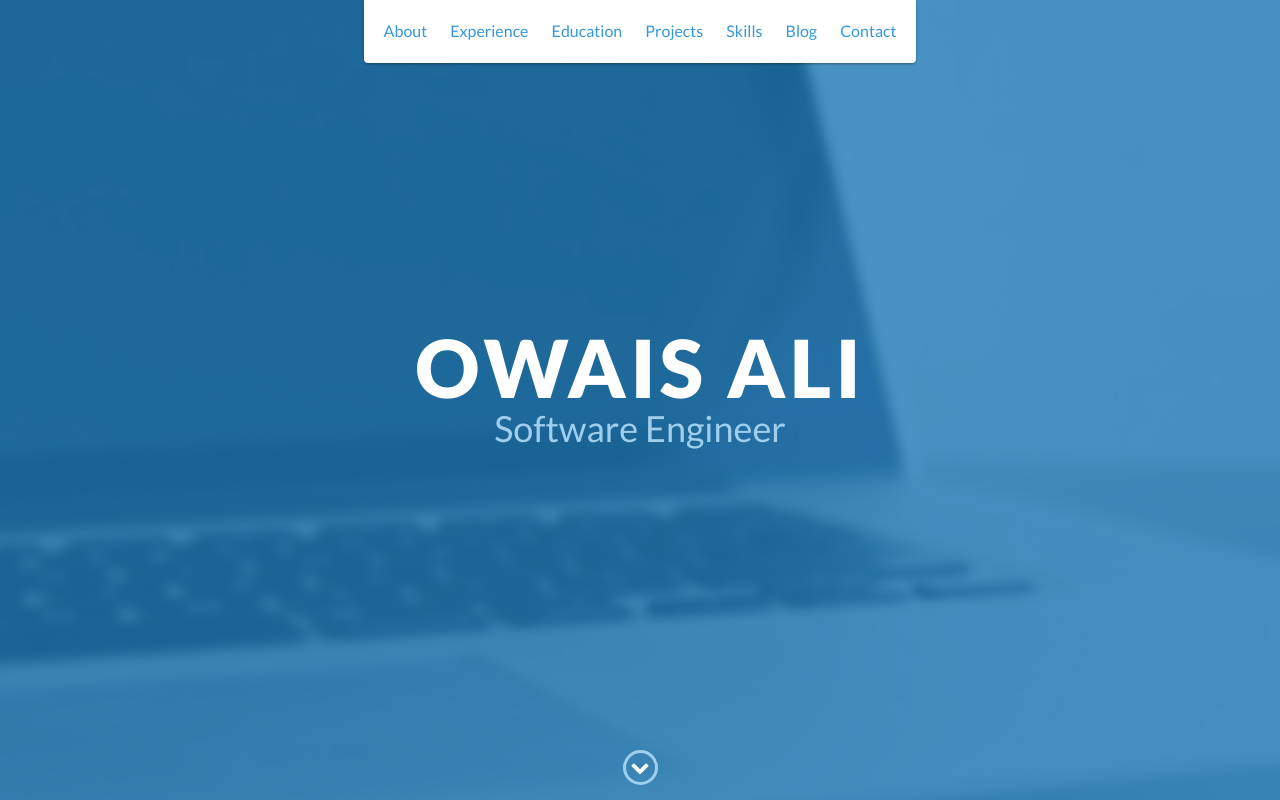
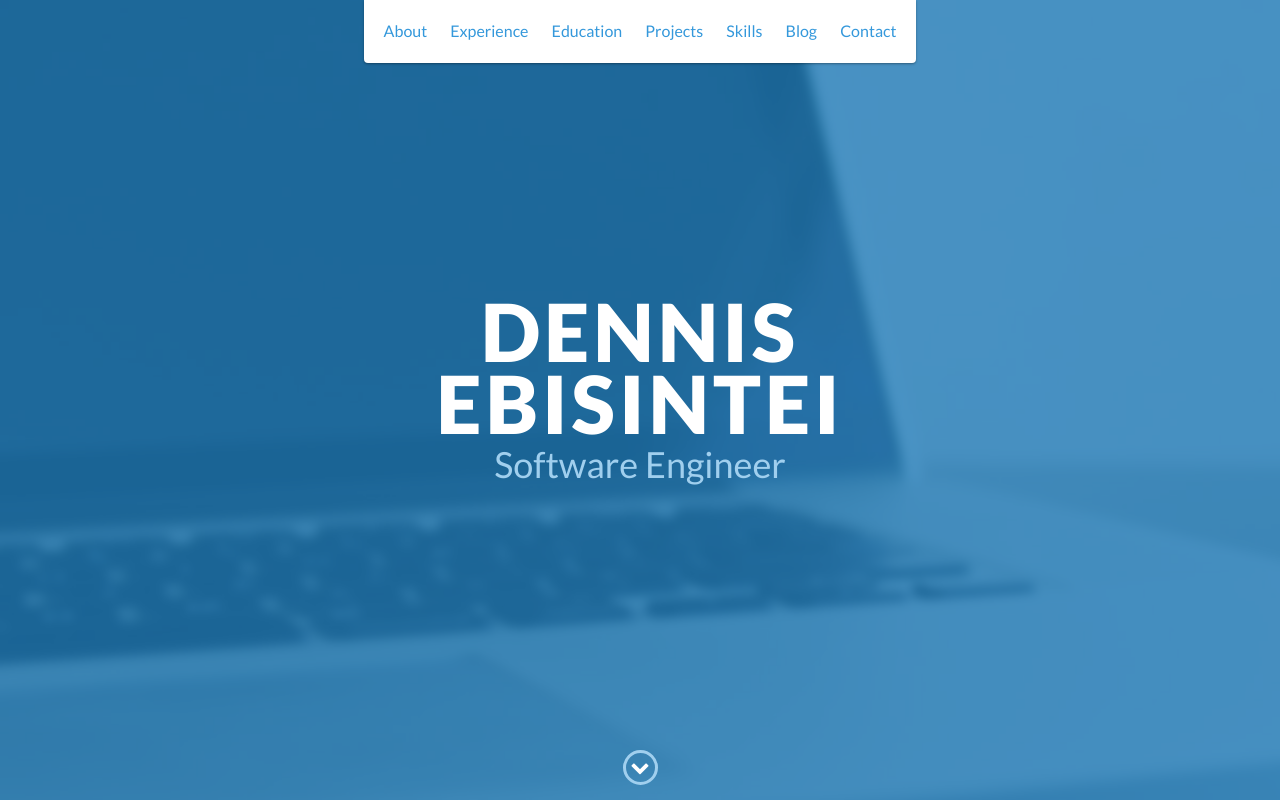
Before and after one commit to ebisinteidennis/ebisinteidennis, a website: page index.html in a window 1280 px wide. Shown: the top 800 px of the page. Drawn offline with nearby package versions, Linux system fonts and the light colour scheme.

Commit message:
Update index.html
Editing the text

```diff
--- a/index.html
+++ b/index.html
@@ -70,7 +70,7 @@
 
     <div id="lead">
         <div id="lead-content">
-            <h1>Owais Ali</h1>
+            <h1>Dennis Ebisintei</h1>
             <h2>Software Engineer</h2>
             <!-- <a href="#" class="btn-rounded-white">Download Resume</a> -->
         </div>
```
